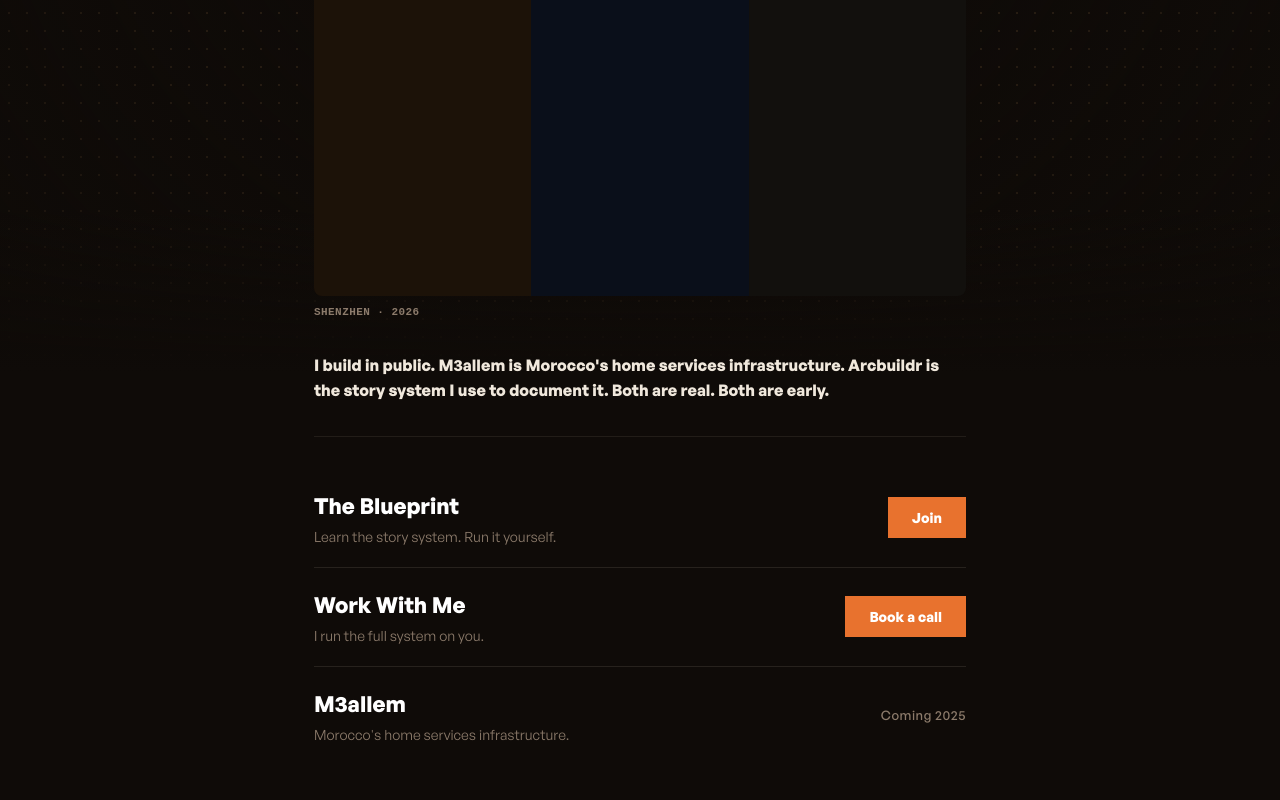
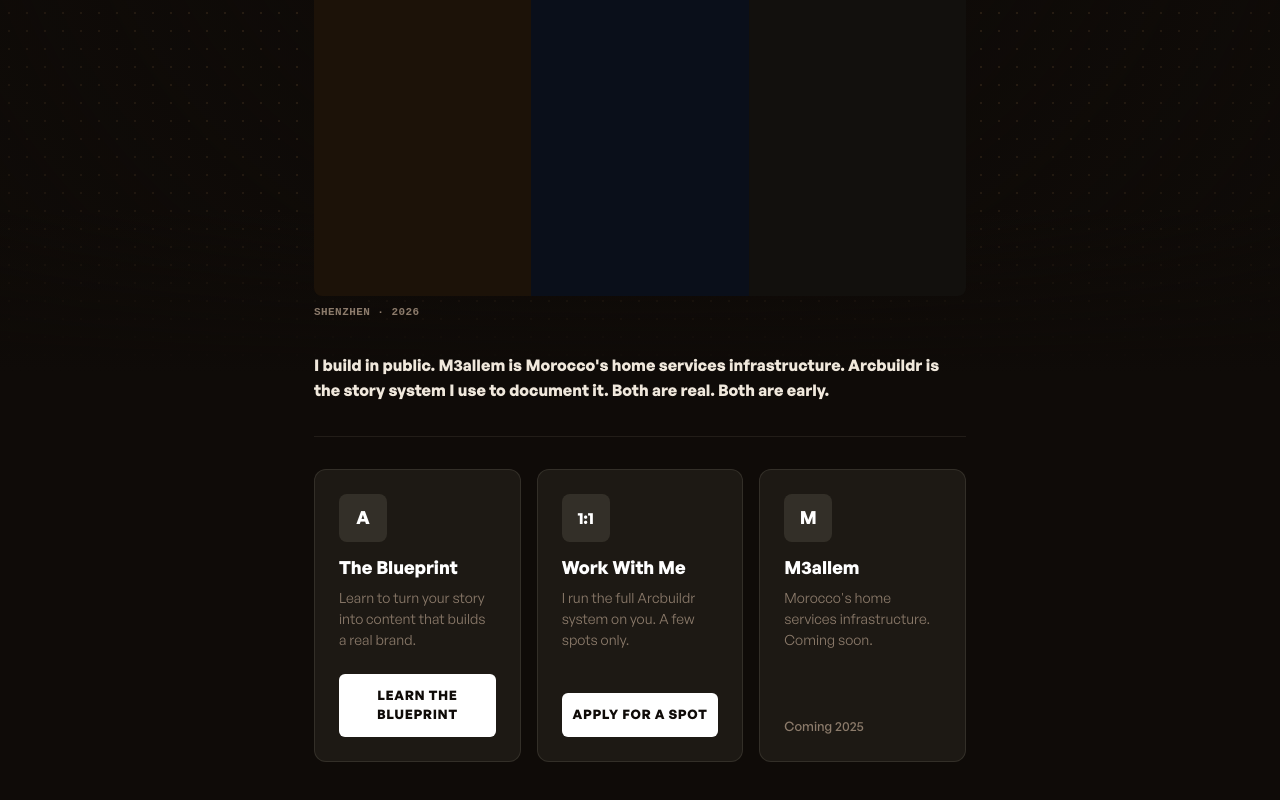
Before and after one commit to zeemesso/personal-website, a Next.js app: page / in a window 1280 px wide. Shown: the part 428-1228 px from the top of the page. Built offline with nearby package versions, Linux system fonts and the light colour scheme.

Commit message:
zyade.co: 3-column card grid with icon+title+description+cta

```diff
--- a/src/app/globals.css
+++ b/src/app/globals.css
@@ -220,6 +220,13 @@
   background: #8C7B6B;
 }
 
+/* ── Cards grid responsive ── */
+@media (max-width: 768px) {
+  .cards-grid {
+    grid-template-columns: 1fr !important;
+  }
+}
+
 /* ── Mobile ── */
 @media (max-width: 640px) {
   .meta-bar {
--- a/src/app/page.tsx
+++ b/src/app/page.tsx
@@ -257,93 +257,193 @@
             }}
           />
 
-          {/* 8. Cards — clean row list */}
+          {/* 8. Cards — 3-column grid */}
           <div
-            className="fade-up fade-up-7"
+            className="fade-up fade-up-7 cards-grid"
             style={{
-              display: 'flex',
-              flexDirection: 'column',
+              display: 'grid',
+              gridTemplateColumns: '1fr 1fr 1fr',
+              gap: 16,
               marginBottom: 80,
             }}
           >
             {/* Card 1: The Blueprint */}
-            <div className="card-row">
-              <div style={{ flex: 1 }}>
+            <div
+              style={{
+                background: 'rgba(255,240,210,0.06)',
+                border: '1px solid rgba(255,240,210,0.10)',
+                borderRadius: 12,
+                padding: 24,
+                display: 'flex',
+                flexDirection: 'column',
+                justifyContent: 'space-between',
+                gap: 16,
+              }}
+            >
+              <div>
+                <div
+                  style={{
+                    width: 48,
+                    height: 48,
+                    background: 'rgba(255,240,210,0.10)',
+                    borderRadius: 8,
+                    display: 'flex',
+                    alignItems: 'center',
+                    justifyContent: 'center',
+                    marginBottom: 12,
+                  }}
+                >
+                  <span style={{ fontFamily: SANS, fontWeight: 700, fontSize: 18, color: '#FFFFFF' }}>A</span>
+                </div>
                 <div
                   style={{
                     fontFamily: SANS,
-                    fontSize: 22,
+                    fontSize: 18,
                     fontWeight: 800,
                     color: '#FFFFFF',
-                    marginBottom: 4,
+                    marginBottom: 6,
                   }}
                 >
                   The Blueprint
                 </div>
                 <div style={{ fontFamily: SANS, fontSize: 14, fontWeight: 400, color: '#8C7B6B' }}>
-                  Learn the story system. Run it yourself.
+                  Learn to turn your story into content that builds a real brand.
                 </div>
               </div>
               <a
                 href="https://arcbuildr.co/blueprint"
-                className="card-btn"
+                style={{
+                  display: 'block',
+                  marginTop: 8,
+                  padding: '12px 0',
+                  background: '#FFFFFF',
+                  color: '#0F0B08',
+                  fontFamily: SANS,
+                  fontWeight: 700,
+                  fontSize: 13,
+                  textAlign: 'center',
+                  borderRadius: 6,
+                  textDecoration: 'none',
+                  letterSpacing: '0.05em',
+                }}
               >
-                Join
+                LEARN THE BLUEPRINT
               </a>
             </div>
 
             {/* Card 2: Work With Me */}
-            <div className="card-row">
-              <div style={{ flex: 1 }}>
+            <div
+              style={{
+                background: 'rgba(255,240,210,0.06)',
+                border: '1px solid rgba(255,240,210,0.10)',
+                borderRadius: 12,
+                padding: 24,
+                display: 'flex',
+                flexDirection: 'column',
+                justifyContent: 'space-between',
+                gap: 16,
+              }}
+            >
+              <div>
+                <div
+                  style={{
+                    width: 48,
+                    height: 48,
+                    background: 'rgba(255,240,210,0.10)',
+                    borderRadius: 8,
+                    display: 'flex',
+                    alignItems: 'center',
+                    justifyContent: 'center',
+                    marginBottom: 12,
+                  }}
+                >
+                  <span style={{ fontFamily: SANS, fontWeight: 700, fontSize: 16, color: '#FFFFFF' }}>1:1</span>
+                </div>
                 <div
                   style={{
                     fontFamily: SANS,
-                    fontSize: 22,
+                    fontSize: 18,
                     fontWeight: 800,
                     color: '#FFFFFF',
-                    marginBottom: 4,
+                    marginBottom: 6,
                   }}
                 >
                   Work With Me
                 </div>
                 <div style={{ fontFamily: SANS, fontSize: 14, fontWeight: 400, color: '#8C7B6B' }}>
-                  I run the full system on you.
+                  I run the full Arcbuildr system on you. A few spots only.
                 </div>
               </div>
               <a
                 href="https://arcbuildr.co/call"
-                className="card-btn"
+                style={{
+                  display: 'block',
+                  marginTop: 8,
+                  padding: '12px 0',
+                  background: '#FFFFFF',
+                  color: '#0F0B08',
+                  fontFamily: SANS,
+                  fontWeight: 700,
+                  fontSize: 13,
+                  textAlign: 'center',
+                  borderRadius: 6,
+                  textDecoration: 'none',
+                  letterSpacing: '0.05em',
+                }}
               >
-                Book a call
+                APPLY FOR A SPOT
               </a>
             </div>
 
             {/* Card 3: M3allem */}
-            <div className="card-row" style={{ borderBottom: 'none' }}>
-              <div style={{ flex: 1 }}>
+            <div
+              style={{
+                background: 'rgba(255,240,210,0.06)',
+                border: '1px solid rgba(255,240,210,0.10)',
+                borderRadius: 12,
+                padding: 24,
+                display: 'flex',
+                flexDirection: 'column',
+                justifyContent: 'space-between',
+                gap: 16,
+              }}
+            >
+              <div>
+                <div
+                  style={{
+                    width: 48,
+                    height: 48,
+                    background: 'rgba(255,240,210,0.10)',
+                    borderRadius: 8,
+                    display: 'flex',
+                    alignItems: 'center',
+                    justifyContent: 'center',
+                    marginBottom: 12,
+                  }}
+                >
+                  <span style={{ fontFamily: SANS, fontWeight: 700, fontSize: 18, color: '#FFFFFF' }}>M</span>
+                </div>
                 <div
                   style={{
                     fontFamily: SANS,
-                    fontSize: 22,
+                    fontSize: 18,
                     fontWeight: 800,
                     color: '#FFFFFF',
-                    marginBottom: 4,
+                    marginBottom: 6,
                   }}
                 >
                   M3allem
                 </div>
                 <div style={{ fontFamily: SANS, fontSize: 14, fontWeight: 400, color: '#8C7B6B' }}>
-                  Morocco&apos;s home services infrastructure.
+                  Morocco&apos;s home services infrastructure. Coming soon.
                 </div>
               </div>
               <span
                 style={{
                   fontFamily: SANS,
+                  color: '#8C7B6B',
                   fontSize: 13,
                   fontWeight: 500,
-                  letterSpacing: '0.04em',
-                  color: '#8C7B6B',
-                  flexShrink: 0,
                 }}
               >
                 Coming 2025
```
